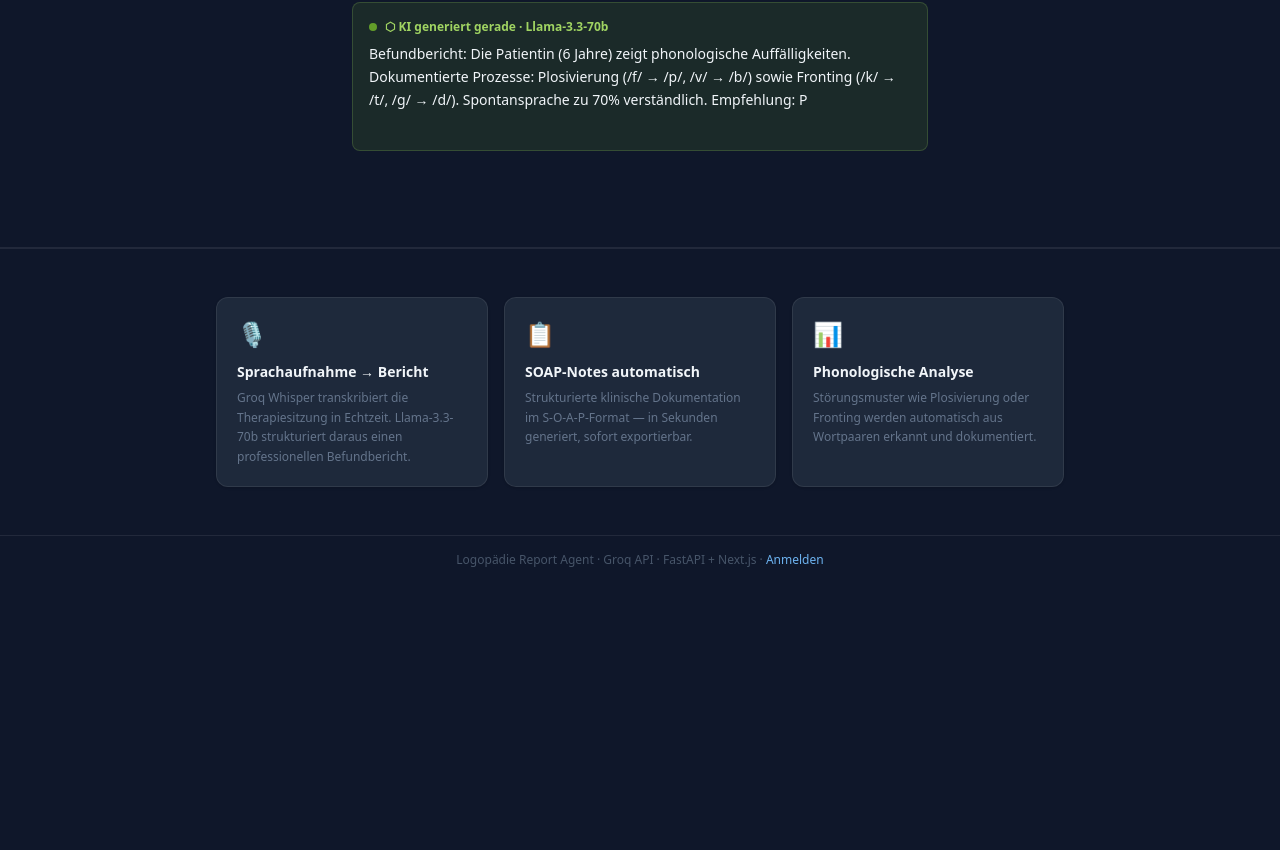
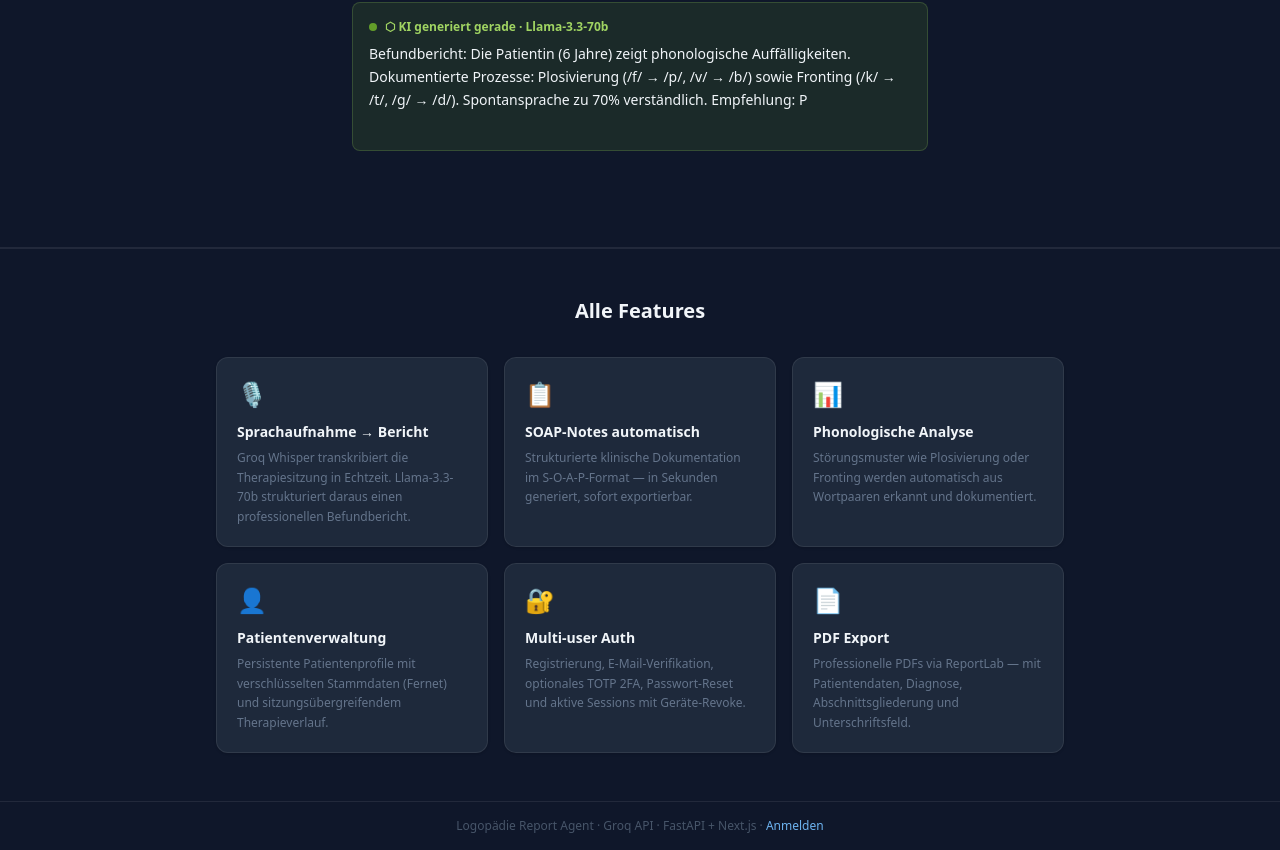
Before and after one commit to ucarsinan/logopaedie-report-agent, a Next.js app in the folder frontend/: page / in a window 1280 px wide. Shown: the part 543-1393 px from the top of the page. Before the commit the page ends 1127 px from the top, so only its background shows below. Built offline with nearby package versions, Linux system fonts and the light colour scheme; no server answers.

Commit message:
feat(landing): expand FeatureHighlights to 6 cards

```diff
--- a/frontend/src/components/landing/FeatureHighlights.tsx
+++ b/frontend/src/components/landing/FeatureHighlights.tsx
@@ -17,11 +17,32 @@ const FEATURES = [
     description:
       "Störungsmuster wie Plosivierung oder Fronting werden automatisch aus Wortpaaren erkannt und dokumentiert.",
   },
+  {
+    icon: "👤",
+    title: "Patientenverwaltung",
+    description:
+      "Persistente Patientenprofile mit verschlüsselten Stammdaten (Fernet) und sitzungsübergreifendem Therapieverlauf.",
+  },
+  {
+    icon: "🔐",
+    title: "Multi-user Auth",
+    description:
+      "Registrierung, E-Mail-Verifikation, optionales TOTP 2FA, Passwort-Reset und aktive Sessions mit Geräte-Revoke.",
+  },
+  {
+    icon: "📄",
+    title: "PDF Export",
+    description:
+      "Professionelle PDFs via ReportLab — mit Patientendaten, Diagnose, Abschnittsgliederung und Unterschriftsfeld.",
+  },
 ];
 
 export function FeatureHighlights() {
   return (
     <section className="w-full max-w-4xl mx-auto px-6 py-12">
+      <h2 className="mb-8 text-center text-xl font-semibold text-foreground">
+        Alle Features
+      </h2>
       <div className="grid grid-cols-1 gap-4 sm:grid-cols-3">
         {FEATURES.map(({ icon, title, description }) => (
           <div
```
